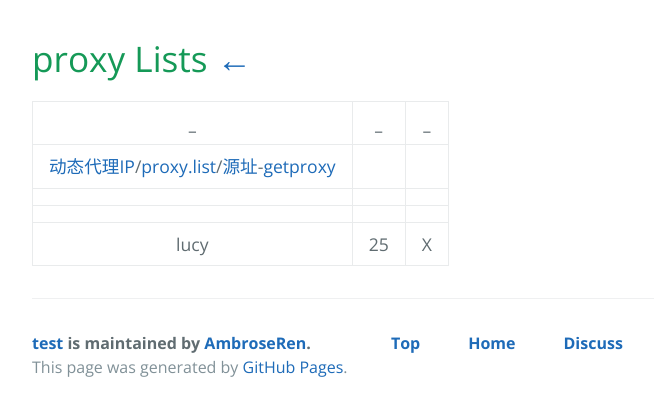
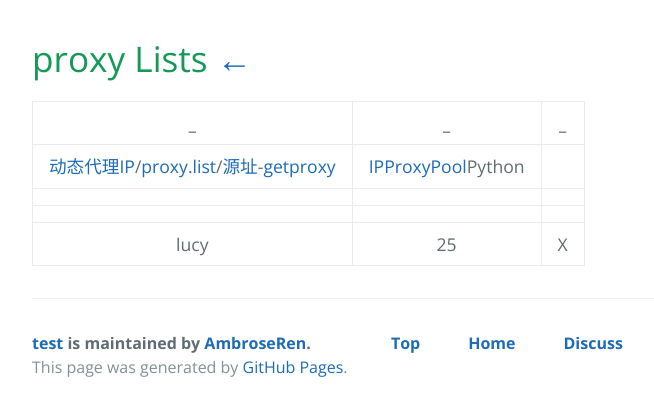
Before and after one commit to AmbroseRen/test, a Jekyll site: the page built from Data/Python/proxy/index.md, in a window 1280 px wide. Shown: the top 416 px of the page, without its empty margins (192-846 px from the left). Built offline with Jekyll 4.4.1, drawn with Linux system fonts in a browser that asks for light colours; our own code applies the rules of GitHub Pages for plain Markdown files; the repository's description, which GitHub fills in, is left out.

Commit message:
Update index.md

```diff
--- a/Data/Python/proxy/index.md
+++ b/Data/Python/proxy/index.md
@@ -2,7 +2,7 @@
 
 | _ | _ | _ |
 |:---:|:---:|:---:|
-| [动态代理IP](http://proxylist.fatezero.org/)/[proxy.list](proxy.list.txt)/[源址](https://github.com/fate0?tab=repositories)-[getproxy](https://github.com/fate0/getproxy) | []() | []() |
+| [动态代理IP](http://proxylist.fatezero.org/)/[proxy.list](proxy.list.txt)/[源址](https://github.com/fate0?tab=repositories)-[getproxy](https://github.com/fate0/getproxy) | [IPProxyPool](https://github.com/qiyeboy/IPProxyPool/blob/master/README.md)Python | []() |
 | []() | []() | []() |
 | []() | []() | []() |
 | lucy | 25 | X |
```
